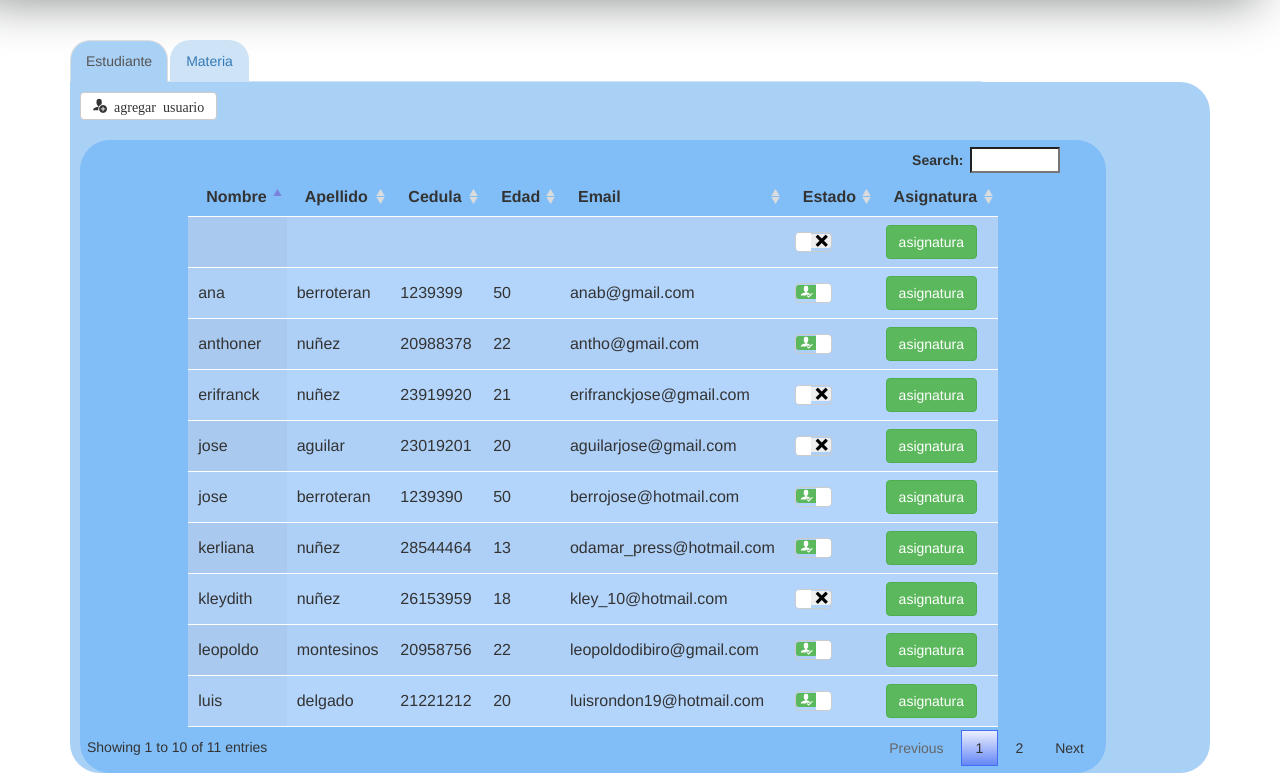
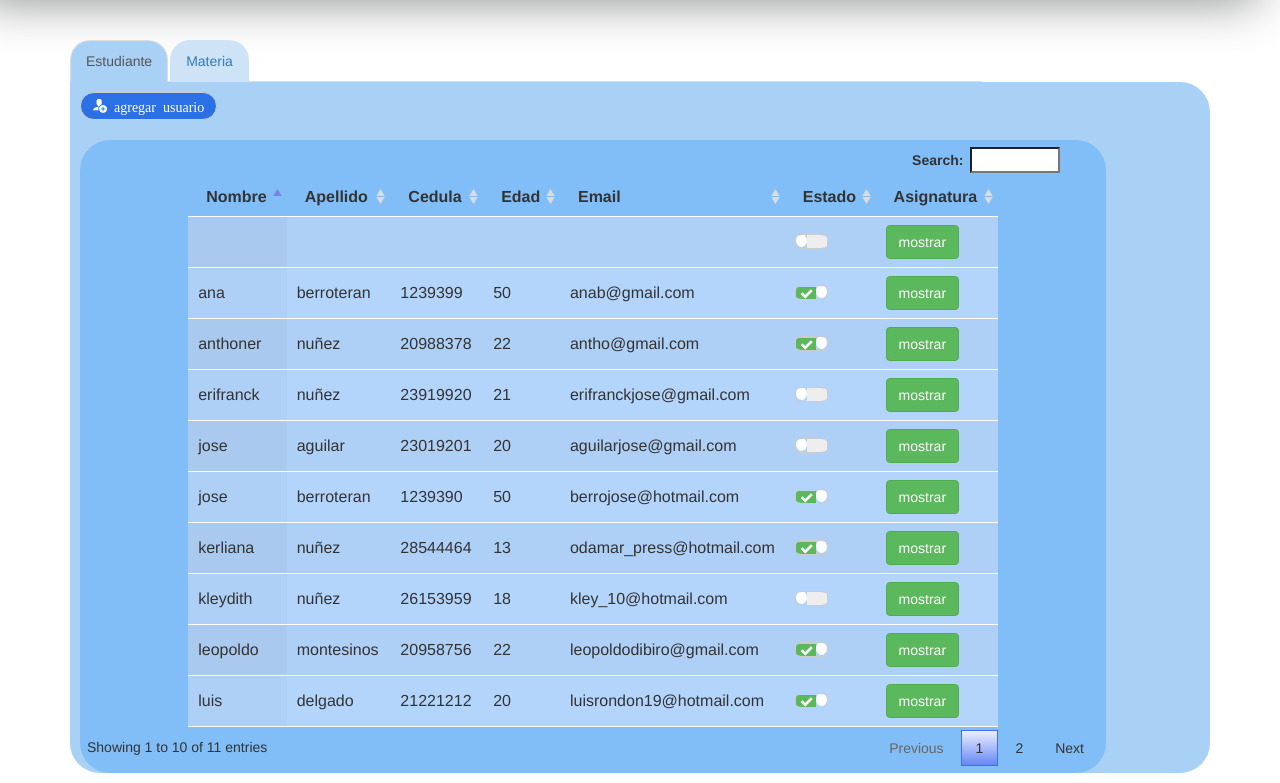
Before and after one commit to dibiro/omega-practica, a Django app: page / in a window 1280 px wide. Shown: the part 70-853 px from the top of the page. Run offline with Django 3.2, Linux system fonts and the light colour scheme; data comes from the database, SQL or seed files in the repository; both versions use the stored data as it was after the commit; data that the repository does not hold is empty; parts of the project's set-up code (start-up, migrations or seed data) failed here and were passed over; some libraries are stand-ins or nearby versions.

Commit message:
es ta perfeccionando la vista

```diff
--- a/Sistema/universidad/static/css/styles.css
+++ b/Sistema/universidad/static/css/styles.css
@@ -9,15 +9,7 @@ header{
 	-moz-box-shadow: -22px 0px 51px 0px rgba(131,138,134,1);
 	box-shadow: -22px 0px 51px 0px rgba(131,138,134,1);
 }
-.devolver{
-	position: absolute;
-	right: 10px;
-	opacity: 0.5;
-	color: #999;
-	top: 50px;
 
-
-}
 .dates{
 	background-color: #81BEF7;
 	width: 90%;
@@ -37,7 +29,7 @@ header{
 	top: 57px;
 	border-radius: 30px 30px 30px 30px;
 	display: none;
-	overflow: hidden;
+
 
 }
 .muestraAsignatura{
@@ -55,7 +47,28 @@ header{
 }
 .tab-content .icons{
 	margin: 10px;
-	font-size: 1em	;
+	font-size: 1em;
+	color: #fff;
+	background: #2B70E4;
+	border-radius: 25px 25px 25px 25px;
+}
+.tab-content .icons:hover{
+	background:#1359CE;
+	transition: 0.5s
+}
+.ocultarAsignatura{
+	position: absolute;
+	right: 50%;
+	top: 10px;
+	left: 50%;
+	font-size: 30px;
+	color: #2B70E4;
+	display: none;
+}
+.ocultarAsignatura:hover{
+	color:#1359CE;
+	font-size:40px;
+	transition: 1s;
 }
 
 #asignaturas_Asociadas_info{
@@ -94,14 +107,28 @@ div.active{
 .nav-tabs > li.active >a:focus{
 	background: #A9D0F5;
 }
-#estudiantes_length>label{
+.dataTables_length>label{
 	display:none;
 }
-#estudiantes_filter>label>input{
+.dataTables_filter>label>input{
 	width: 40%;
 }
-#estudiantes_filter>label{
+.dataTables_filter>label{
 	margin-right:15%;
+}
+.bootstrap-switch
+{
+    border-radius: 25%;
+    height: 15px;
+}
+
+/**on/off border**/
+.bootstrap-switch .bootstrap-switch-handle-on , .bootstrap-switch-handle-off {
+    height: 15px;
+}
+.bootstrap-switch-label{
+	height: 15px;
+	border-radius: 100% !important;
 }
 /*
  * Table styles
--- a/Sistema/universidad/static/icomoon/style.css
+++ b/Sistema/universidad/static/icomoon/style.css
@@ -1,10 +1,10 @@
 @font-face {
 	font-family: 'icomoon';
-	src:url('fonts/icomoon.eot?-ix2gom');
-	src:url('fonts/icomoon.eot?#iefix-ix2gom') format('embedded-opentype'),
-		url('fonts/icomoon.ttf?-ix2gom') format('truetype'),
-		url('fonts/icomoon.woff?-ix2gom') format('woff'),
-		url('fonts/icomoon.svg?-ix2gom#icomoon') format('svg');
+	src:url('fonts/icomoon.eot?utt7di');
+	src:url('fonts/icomoon.eot?#iefixutt7di') format('embedded-opentype'),
+		url('fonts/icomoon.ttf?utt7di') format('truetype'),
+		url('fonts/icomoon.woff?utt7di') format('woff'),
+		url('fonts/icomoon.svg?utt7di#icomoon') format('svg');
 	font-weight: normal;
 	font-style: normal;
 }
@@ -23,27 +23,48 @@
 	-moz-osx-font-smoothing: grayscale;
 }
 
-.icon-x:before {
+.icon-pencil:before {
 	content: "\e600";
 }
-.icon-check:before {
+.icon-pencil2:before {
 	content: "\e601";
 }
-.icon-pencil:before {
+.icon-file-text:before {
+	content: "\e602";
+}
+.icon-undo2:before {
+	content: "\e603";
+}
+.icon-redo2:before {
+	content: "\e604";
+}
+.icon-forward:before {
 	content: "\e605";
 }
-.icon-user-plus:before {
+.icon-reply:before {
 	content: "\e606";
 }
+.icon-user-plus:before {
+	content: "\e607";
+}
 .icon-user-check:before {
-	content: "\e602";
+	content: "\e608";
+}
+.icon-wrench:before {
+	content: "\e609";
+}
+.icon-menu:before {
+	content: "\e60a";
+}
+.icon-eye:before {
+	content: "\e60b";
+}
+.icon-eye-blocked:before {
+	content: "\e60c";
 }
 .icon-cross:before {
-	content: "\e603";
+	content: "\e60d";
 }
-.icon-circle-down:before {
-	content: "\e607";
+.icon-checkmark:before {
+	content: "\e60e";
 }
-.icon-eye:before {
-	content: "\e604";
-}
--- a/Sistema/universidad/static/js/main.js
+++ b/Sistema/universidad/static/js/main.js
@@ -4,28 +4,29 @@ $(document).ready(function()
     fill_student();
     evento_click_pestaña();
     evento_click_guardarUsuario();
-
 });
 
 var asignatura= $('.contenedor-asignatura');
 
 var tablaEstudiante = $('#estudiantes').dataTable({
     'columnDefs': [
-    { className: 'columna', 'targets': [3,4] }
+    { className: 'columna', 'targets': [2,4] }
   ]
 });
 
 var tablaMateria = $('#materia').dataTable();
 
 var tablaAsignatura = $('#asignaturas_asociadas').dataTable({
-    'scrollY': '100px',
-    'bPaginate': false,
+    'scrollY': '200px',
     'searching': false,
+    'bPaginate':false,
+
 });
 var tablaAsignaturaNoAsociadas = $('#asignaturas_noAsociadas').dataTable({
-    'scrollY': '100px',
-    'bPaginate': false,
+    'scrollY': '200px',
+    'bPaginate':false,
     'searching': false,
+
 });
 
 function fill_student() {
@@ -44,7 +45,7 @@ function fill_student() {
             } else {
                 addData.push("<div class='make-switch estado' ><input type='checkbox' class='status' data-id=" + val.id_estudiantee + "> </div>");
             }
-            addData.push("<button class='btn btn-success asignaturas' data-id=" + val.id_estudiantee + ">asignatura</button>");
+            addData.push("<button class='btn btn-success asignaturas' data-id=" + val.id_estudiantee + ">mostrar</button>");
             tablaEstudiante.fnAddData(addData);
 
         });
@@ -124,6 +125,7 @@ function update_relation(id_estudiante, id_materia) {
         })
         .done(function() {
             console.log('success');
+            fill_asignaturas(id_estudiante);
         })
         .fail(function() {
 
@@ -132,7 +134,6 @@ function update_relation(id_estudiante, id_materia) {
         })
         .always(function() {
 
-            fill_asignaturas(id_estudiante);
 
         });
 
@@ -174,11 +175,20 @@ function evento_click_estudiante() {
         $('.cambio').css({
             width:'60%'
         });
-        $('.columna').hide(500);
+        $('.columna').hide(500,function() {
+            $('.ocultarAsignatura').show();
+        });
         asignatura.show(3000, function() {
-
           fill_asignaturas($('.asignaturas').data('id'));
         });
+    });
+    $('.ocultarAsignatura').on('click', function() {
+        $('.ocultarAsignatura').hide();
+        $('.cambio').css({
+            width:'90%'
+        });
+        $('.columna').show(500);
+        asignatura.hide(2000);
     });
 }
 
@@ -188,18 +198,18 @@ function instanciandoSwitch() {
         'onColor': 'success',
         'offColor': 'default',
         'handleWidth': 10,
-        'labelWidth': 5,
-        'onText': "<i class='icon-user-check'></i>",
-        'offText': "<i class='icon-cross'></i>"
+        'labelWidth': 1,
+        'onText': "<i class='icon-checkmark'></i>",
+        'offText': ""
     });
     $(".asigna,.desasigna").bootstrapSwitch({
         'size': 'mini',
         'onColor': 'success',
         'offColor': 'default',
         'handleWidth': 10,
-        'labelWidth': 5,
-        'onText': "<i class='icon-check'></i>",
-        'offText': "<i class='icon-cross'></i>"
+        'labelWidth': 1,
+        'onText': "<i class='icon-checkmark'></i>",
+        'offText': ""
     });
 
 }
--- a/Sistema/universidad/templates/index.html
+++ b/Sistema/universidad/templates/index.html
@@ -9,7 +9,7 @@
 	<link rel="stylesheet" type="text/css" href="{% static 'css/bootstrap.min.css' %}">
 	<link rel="stylesheet" type="text/css" href="{% static 'css/bootstrap-switch.min.css' %}">
 	<link rel="stylesheet" type="text/css" href="{% static 'css/jquery.dataTables.min.css' %}">
-	<link rel="stylesheet" type="text/css" href="{% static 'font-awesome/css/font-awesome.css">
+	<link rel="stylesheet" type="text/css" href="{% static 'font-awesome/css/font-awesome.css' %}">
 	<link rel="stylesheet" type="text/css" href="{% static 'css/dataTables.responsive.css' %}">
 	<link rel="stylesheet" type="text/css" href="{% static 'css/styles.css' %}">
 	<link rel="stylesheet" type="text/css" href="{% static 'icomoon/style.css' %}">
@@ -34,7 +34,7 @@
 	    	<span class="icon-user-plus icons btn btn-default" data-toggle="modal" data-target="#myModal">
 	    		agregar usuario
 	    	</span>
-
+			<span class="icon icon-redo2 ocultarAsignatura" ></span>
 	    	<div class="dates cambio">
 				   <table id="estudiantes" class="display"  width="80%" cellspacing="0">
 				    <thead>
@@ -59,7 +59,7 @@
 						<table id="asignaturas_asociadas" class="display" width="80%"  cellspacing="0">
 							<thead>
 								<th>Asociadas</th>
-								<th>desasociar</th>
+								<th></th>
 							</thead>
 							<tbody>
 							</tbody>
@@ -67,7 +67,7 @@
 						<table id="asignaturas_noAsociadas" class="display" width="80%" cellspacing="0">
 							<thead >
 								<th>No Asociadas</th>
-								<th>asociar</th>
+								<th></th>
 							</thead>
 							<tbody>
 							</tbody>
```
Also changed, not shown: Sistema/db.sqlite3, Sistema/universidad/static/icomoon/fonts/icomoon.ttf, Sistema/universidad/static/icomoon/fonts/icomoon.woff, 8 other files.
